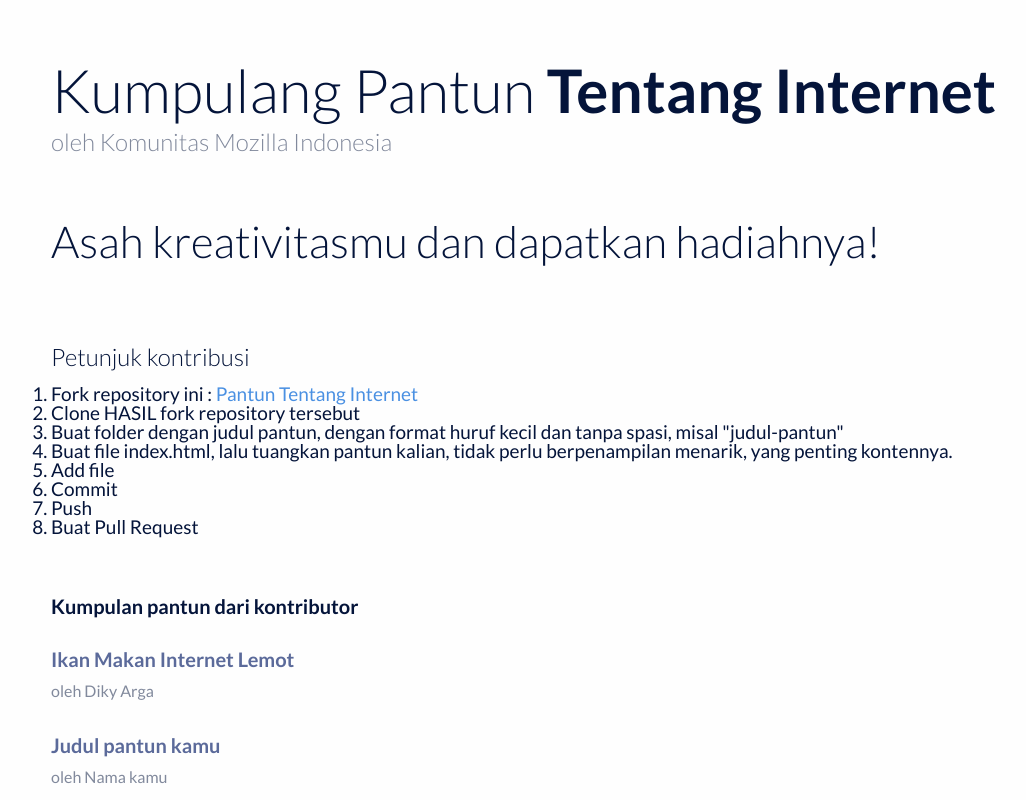
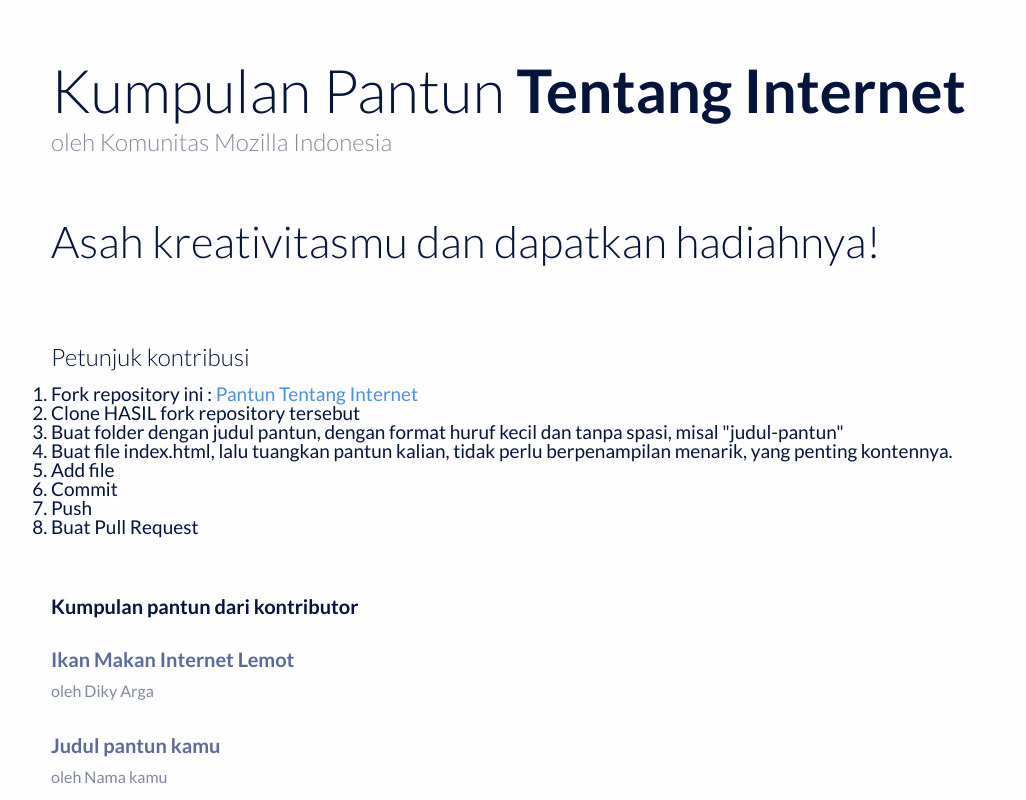
Before and after one commit to id-mozilla/pantun-tentang-internet, a plain HTML site: page index.html in a window 1280 px wide. Shown: the whole page, without its empty margins (39-1065 px from the left). Drawn offline with Linux system fonts and the light colour scheme.

Commit message:
revisi typo

```diff
--- a/index.html
+++ b/index.html
@@ -1,7 +1,7 @@
 <!DOCTYPE html>
 <html>
 <head>
-	<title>Kumpulang Pantun Tentang Internet</title>
+	<title>Kumpulan Pantun Tentang Internet</title>
 	<link rel="stylesheet" type="text/css" href="styles.css">
 	<meta name="viewport" content="width=device-width, initial-scale=1.0">
 </head>
@@ -9,7 +9,7 @@
 
 	<div class="container">
 		<div class="hero">
-			<h1 class="name">Kumpulang Pantun <strong>Tentang Internet</strong></h1>
+			<h1 class="name">Kumpulan Pantun <strong>Tentang Internet</strong></h1>
 			<span class="email">oleh Komunitas Mozilla Indonesia</span>
 
 			<h2 class="lead">Asah kreativitasmu dan dapatkan hadiahnya!</h2>
```
